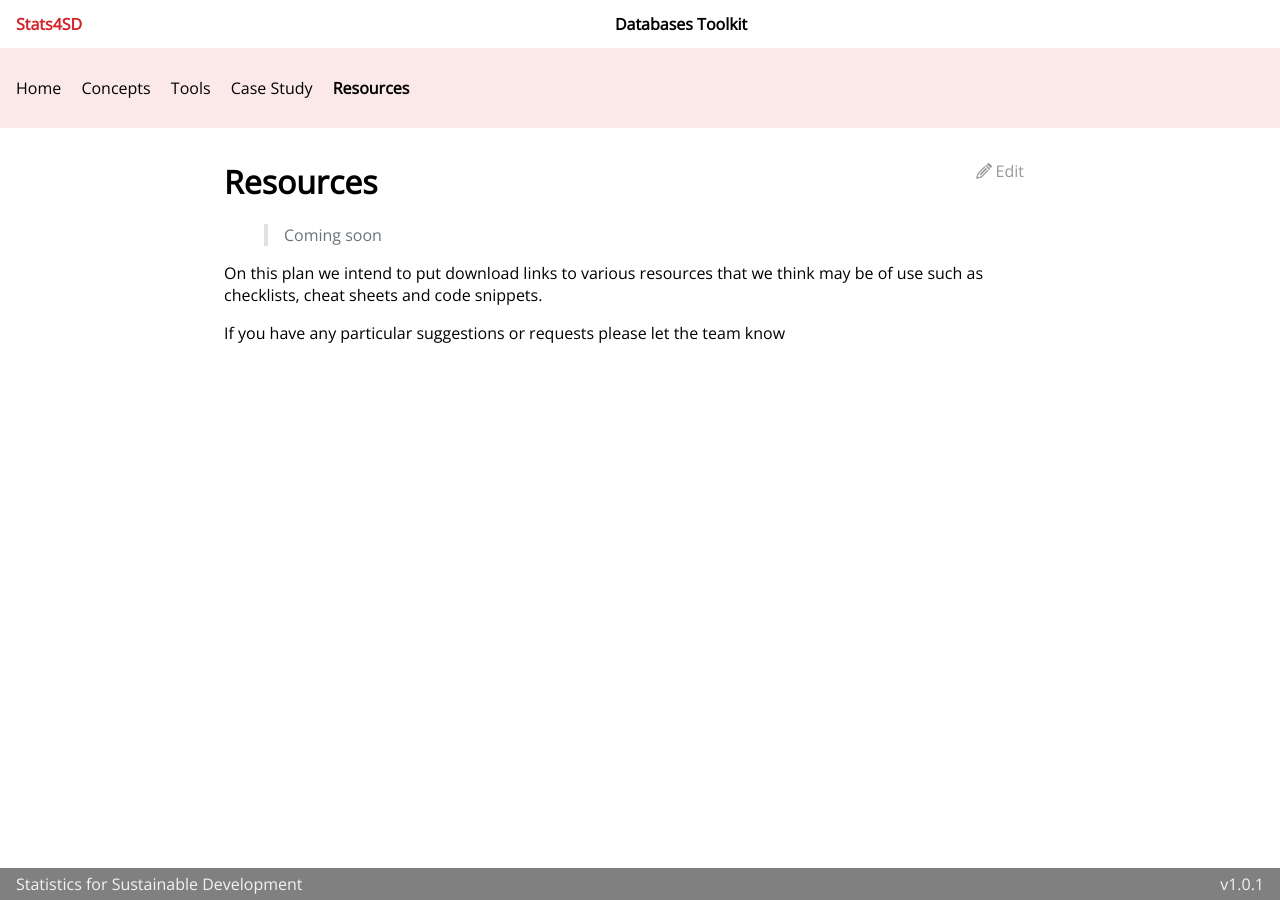
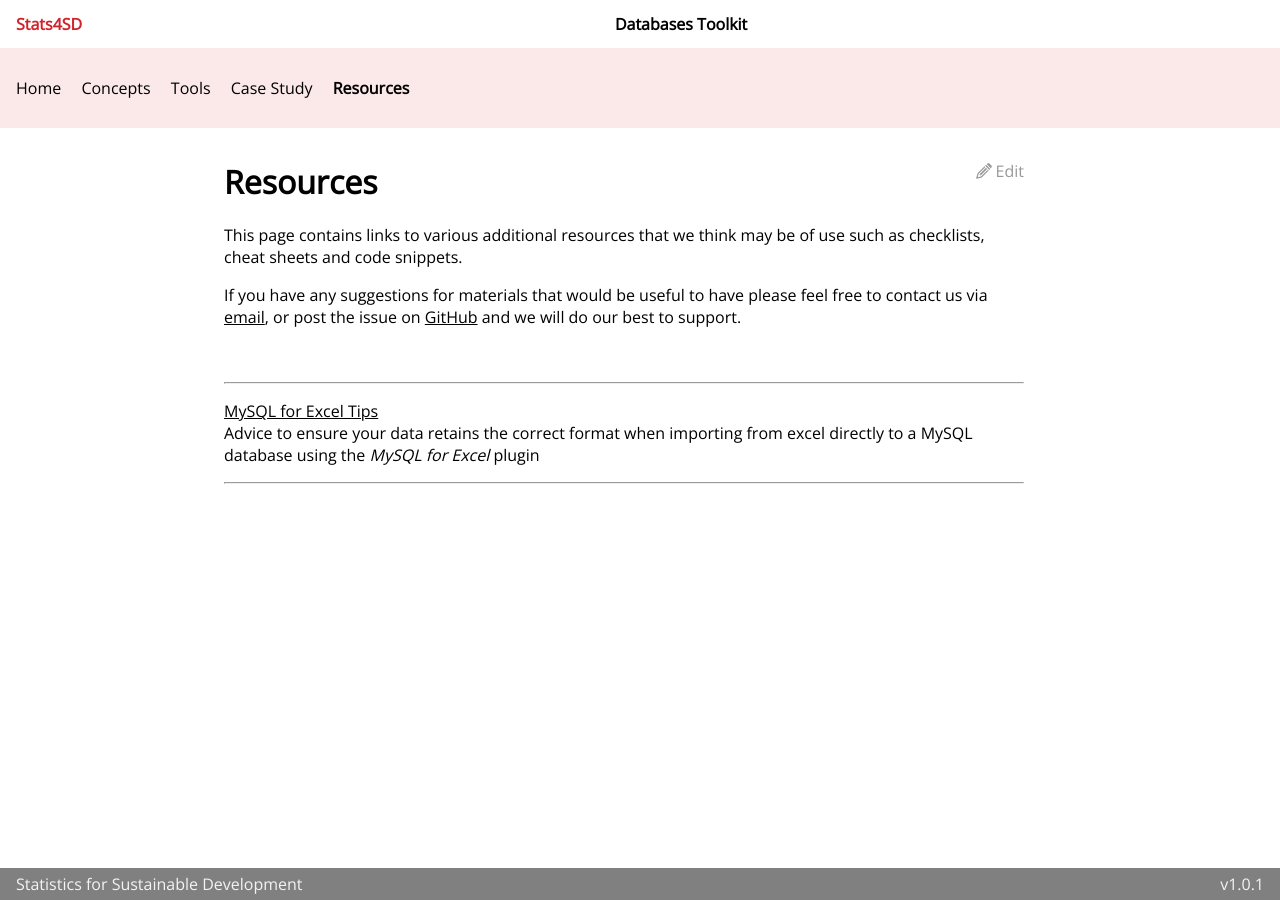
Before and after one commit to stats4sd/Installation-Guides, a Jekyll site: the page built from guides/Resources/Resources.md, in a window 1280 px wide. Built offline with Jekyll 4.4.1, drawn with Linux system fonts in a browser that asks for light colours.

Commit message:
remove placeholder, add mysql for excel link

```diff
--- a/guides/Resources/Resources.md
+++ b/guides/Resources/Resources.md
@@ -7,8 +7,12 @@ permalink: /resources
 
 # Resources
 
-> Coming soon
+This page contains links to various additional resources that we think may be of use such as checklists, cheat sheets and code snippets.
 
-On this plan we intend to put download links to various resources that we think may be of use such as checklists, cheat sheets and code snippets.
+If you have any suggestions for materials that would be useful to have please feel free to contact us via [email](mailto:support@stats4sd.org?subject=Feedback on Data Flow Site), or post the issue on [GitHub](https://github.com/stats4sd/Installation-Guides/issues/new) and we will do our best to support.
 
-If you have any particular suggestions or requests please let the team know
+<br>
+<hr>
+[MySQL for Excel Tips](/resources/mysql-for-excel-tips)
+Advice to ensure your data retains the correct format when importing from excel directly to a MySQL database using the _MySQL for Excel_ plugin
+<hr>
```
